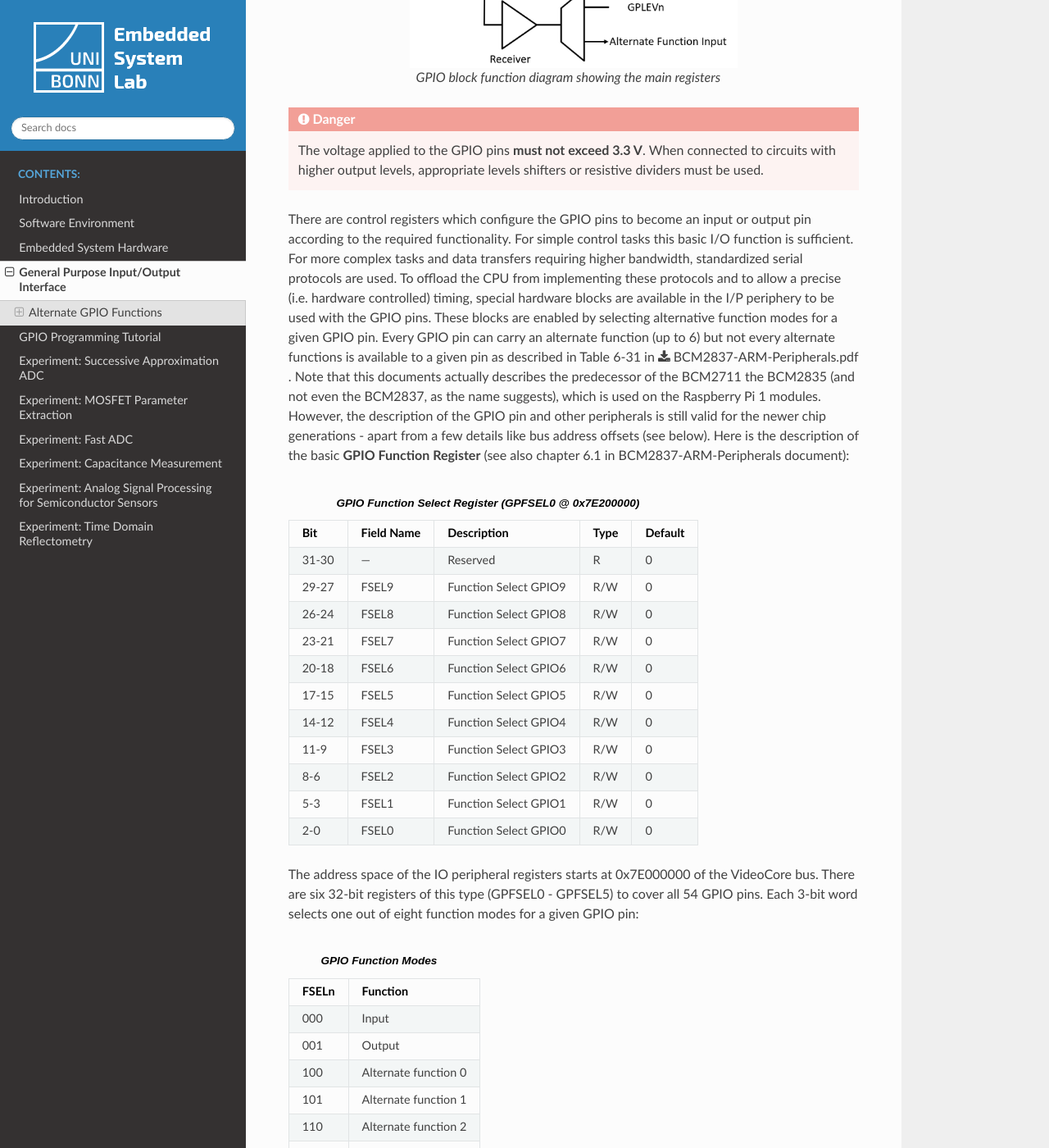
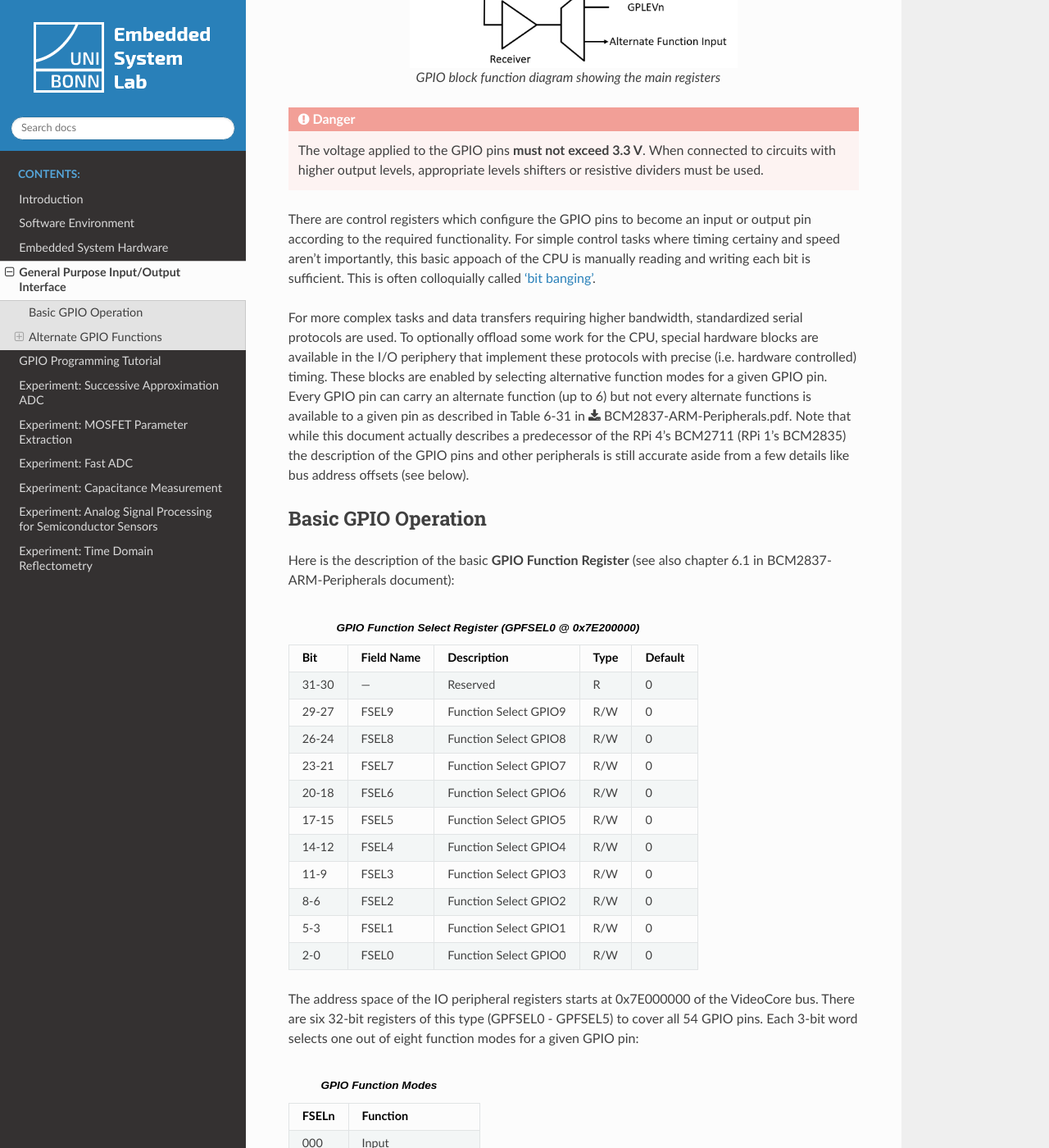
Before and after one commit to SiLab-Bonn/Embedded-System-Lab, a Sphinx documentation site: the page built from docs/source/gpio.rst, in a window 1280 px wide and 1400 px high, scrolled down 545 px. Shown: the whole window at 82% size. Built offline with Sphinx 7.4.7 and the Read the Docs theme 2.0.0, drawn with Linux system fonts in a browser that asks for light colours; some of the changed text lies outside the part shown.

Commit message:
Update gpio.rst

```diff
--- a/docs/source/gpio.rst
+++ b/docs/source/gpio.rst
@@ -14,7 +14,15 @@ The BCM2711 has 54 general purpose input/output pins of which 28 are available o
 .. danger::
     The voltage applied to the GPIO pins **must not exceed 3.3 V**. When connected to circuits with higher output levels, appropriate levels shifters or resistive dividers must be used.
 
-There are control registers which configure the GPIO pins to become an input or output pin according to the required functionality. For simple control tasks this basic I/O function is sufficient. For more complex tasks and data transfers requiring higher bandwidth, standardized serial protocols are used. To offload the CPU from implementing these protocols and to allow a precise (i.e. hardware controlled) timing, special hardware blocks are available in the I/P periphery to be used with the GPIO pins. These blocks are enabled by selecting alternative function modes for a given GPIO pin. Every GPIO pin can carry an alternate function (up to 6) but not every alternate functions is available to a given pin as described in Table 6-31 in :download:`BCM2837-ARM-Peripherals.pdf <documents/BCM2837-ARM-Peripherals.pdf>`. Note that this documents actually describes the predecessor of the BCM2711 the BCM2835 (and not even the BCM2837, as the name suggests), which is used on the Raspberry Pi 1 modules. However, the description of the GPIO pin and other peripherals is still valid for the newer chip generations - apart from a few details like bus address offsets (see below).
+
+
+There are control registers which configure the GPIO pins to become an input or output pin according to the required functionality. For simple control tasks where timing certainy and speed aren't importantly, this basic appoach of the CPU is manually reading and writing each bit is sufficient. This is often colloquially called `'bit banging' <https://en.wikipedia.org/wiki/Bit_banging>`_.
+
+For more complex tasks and data transfers requiring higher bandwidth, standardized serial protocols are used. To optionally offload some work for the CPU, special hardware blocks are available in the I/O periphery that implement these protocols with precise (i.e. hardware controlled) timing. These blocks are enabled by selecting alternative function modes for a given GPIO pin. Every GPIO pin can carry an alternate function (up to 6) but not every alternate functions is available to a given pin as described in Table 6-31 in :download:`BCM2837-ARM-Peripherals.pdf <documents/BCM2837-ARM-Peripherals.pdf>`. Note that while this document actually describes a predecessor of the RPi 4's BCM2711 (RPi 1's BCM2835) the description of the GPIO pins and other peripherals is still accurate aside from a few details like bus address offsets (see below).
+
+Basic GPIO Operation
+=====================
+
 Here is the description of the basic **GPIO Function Register** (see also chapter 6.1 in BCM2837-ARM-Peripherals document):
 
 
@@ -53,7 +61,7 @@ The address space of the IO peripheral registers starts at 0x7E000000 of the Vid
     010   Alternate function 5
     ===== ===================
 
-As default, all GPIO are configured as input pins after a reboot unless otherwise defined in any start-up configuration script. The level of any of the GPIO pins can be detected reading the **Pin Input Level Register**
+By default, all GPIO are configured as inputs (``FSELn = 000``) after a reboot unless otherwise defined in a start-up configuration script. The level of any of the GPIO pins can be detected reading the **Pin Input Level Register**
 
 .. table:: **GPIO Pin Input Level Registers (GPLEV0 @ 0x7E200034)**
 
```
Also changed, not shown: other parts of docs/source/gpio.rst (+1 -1 lines).
